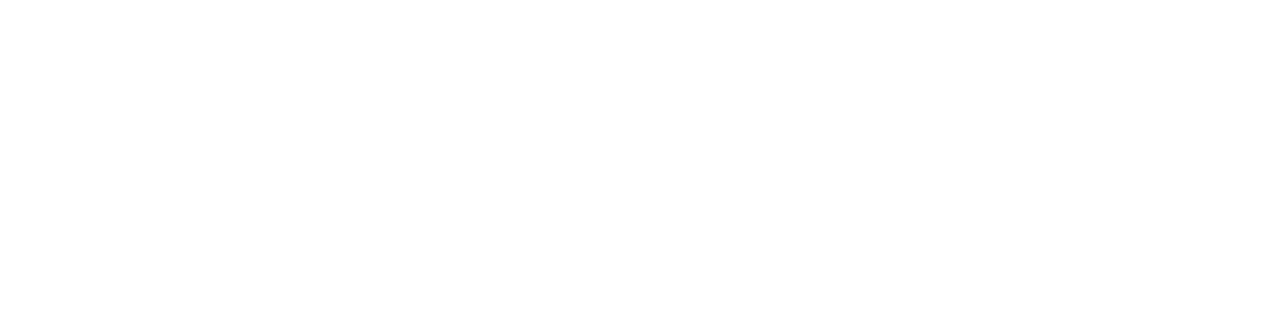
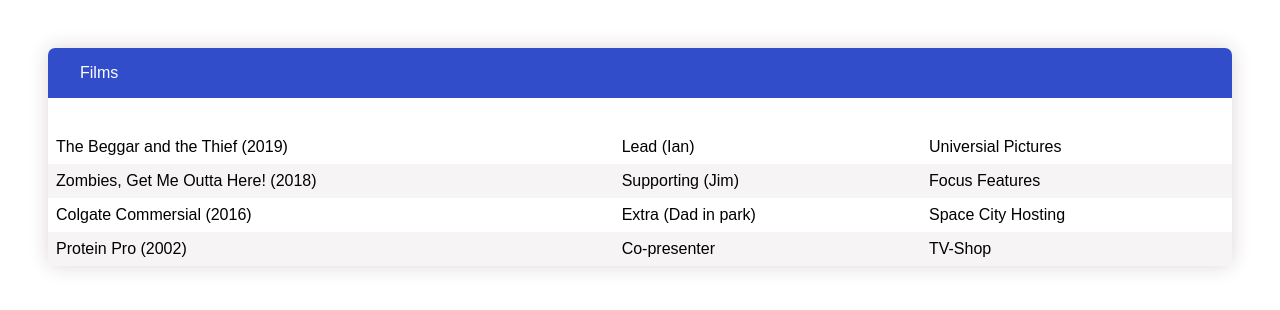
Before and after one commit to johnalexanderberg/assignment-cv, a plain HTML site: page index.html in a window 1280 px wide. Drawn offline with Linux system fonts and the light colour scheme.

Commit message:
put tables in card component

```diff
--- a/index.html
+++ b/index.html
@@ -11,5 +11,37 @@
 </head>
 <body>
 
+<div class="card">
+
+    <div class="card__header">Films</div>
+
+    <div class="card__body"></div>
+        <table id="films">
+            <tr>
+                <td>The Beggar and the Thief (2019)</td>
+                <td>Lead (Ian)</td>
+                <td>Universial Pictures</td>
+            </tr>
+            <tr>
+                <td>Zombies, Get Me Outta Here! (2018)</td>
+                <td>Supporting (Jim)</td>
+                <td>Focus Features</td>
+            </tr>
+            <tr>
+                <td>Colgate Commersial (2016)</td>
+                <td>Extra (Dad in park)</td>
+                <td>Space City
+                    Hosting
+                </td>
+            </tr>
+            <tr>
+                <td>Protein Pro (2002)</td>
+                <td>Co-presenter</td>
+                <td>TV-Shop</td>
+            </tr>
+        </table>
+    </div.>
+</div>
+
 </body>
 </html>
--- a/styles.css
+++ b/styles.css
@@ -164,5 +164,6 @@ border-radius: 7px;
 }
 
 .card__header {
+    color: white;
     background-color: var(--color-primary);
 }
```
Also changed, not shown: components/tables.html (+10 -4 lines).
